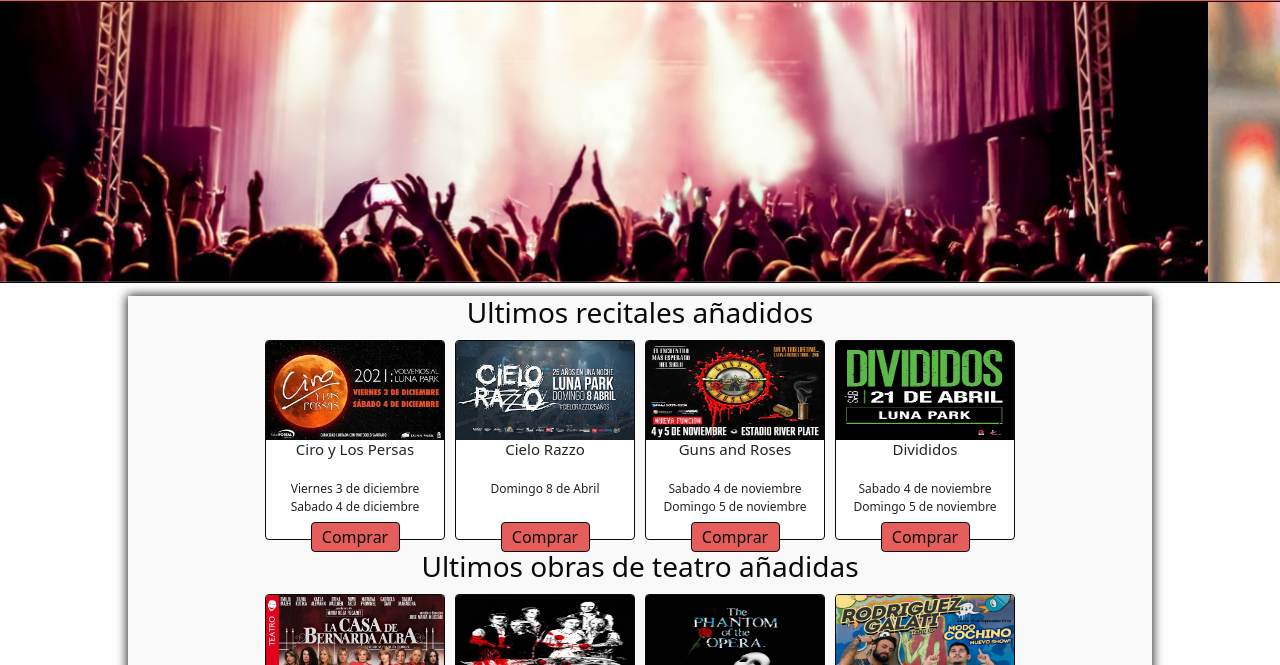
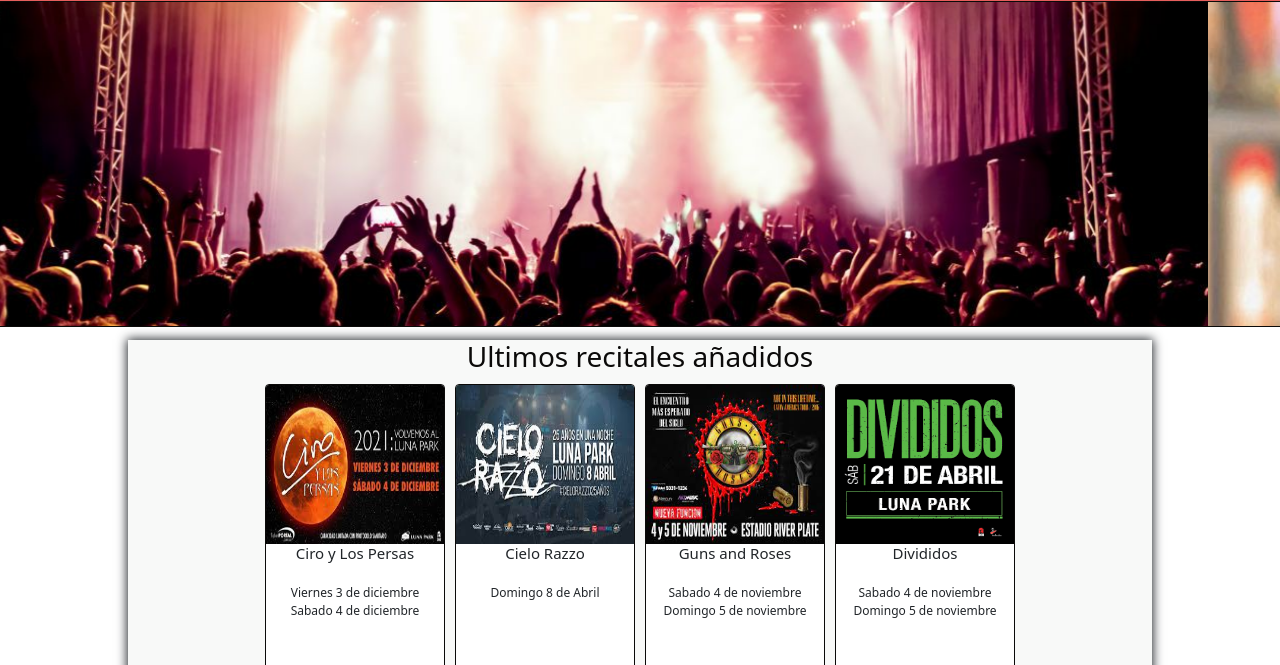
Before and after one commit to keevin95/integrador, a plain HTML site: page index.html in a window 1280 px wide. Shown: the part 102-767 px from the top of the page. Drawn offline with nearby package versions, Linux system fonts and the light colour scheme.

Commit message:
mq 1280 en el main ok, falta crear cuenta

```diff
--- a/index.html
+++ b/index.html
@@ -45,7 +45,7 @@
             </div>
         </nav>
     </header>
-    <main>
+    <main class="main_index">
         <div id="carouselExampleSlidesOnly" class="carousel slide" data-bs-ride="carousel">
             <div class="carousel-inner">
                 <div class="carousel-item active">
--- a/style.scss
+++ b/style.scss
@@ -89,8 +89,9 @@ header {
 
 /*-----------------------------------------MAIN------------------------------------------*/
 
-main {
-    height: calc(100vh-15vh);
+body {
+    .main_index {
+        height: calc(220vh - 13vh);
         width: 100%;
         display: flex;
         flex-direction: row;
@@ -101,8 +102,8 @@ main {
                 width: 100%;
                 object-fit: cover;
                 height: 450px;
+                border-bottom: 1px solid $negro;
             }
-        border-bottom: 1px solid $negro;
             .inicio_sesion {
                 display: none;
                 position: absolute;
@@ -190,7 +191,6 @@ main {
                 flex-direction: row;
                 flex-wrap: wrap;
                 margin-bottom: 2%;
-            margin-top: 2%;
                 justify-content: center;
                 h3 {
                     width: 100%;
@@ -254,7 +254,6 @@ main {
             }
         }
     }
-
     .main_crearCuenta {
         margin-top: 0%;
         background-color: $silver;
@@ -299,6 +298,7 @@ main {
             height: 90%;
             width: 70%;
             margin: auto;
+            margin-top: 1%;
             form {
                 font-family: 'Poppins', sans-serif;
                 font-weight: bold;
@@ -387,7 +387,6 @@ main {
             }
         }
     }
-
     .footer_index {
         background-color: $anaranjado;
         color: $negro;
@@ -405,7 +404,6 @@ main {
             height: 100%;
         }
     }
-
     .footer_crearCuenta,
     .footer_login {
         font-family: 'popins';
@@ -447,6 +445,7 @@ main {
             }
         }
     }
+}
 
 
 /*----------------------------------MEDIA QUERIES--------------------------------------------------*/
@@ -479,50 +478,16 @@ main {
             }
         }
     }
-    main {
-        height: calc(100vh -11vh);
+    body {
+        height: 100vh;
+        .main_index {
+            height: calc(200vh - 16vh);
             .carousel {
                 .d-block {
-                height: 280px;
+                    height: 325px;
                 }
-        }
-        .main_conteiner {
-            .mainSection {
-                width: 100%;
-                margin: auto;
-                .card {
-                    margin-bottom: 1%;
-                    height: 25vh;
-                    width: 180px;
-                    margin-left: 5px;
-                    margin-right: 5px;
-                    img {
-                        height: 50%;
-                    }
-                    .card-body {
-                        padding: 0;
-                        text-align: center;
-                        h5 {
-                            height: 4vh;
-                            font-size: 15px;
-                        }
-                        .card-text {
-                            height: 4vh;
-                            margin-bottom: 5px;
-                            font-size: 12px;
-                        }
-                        .btn {
-                            padding: 2px;
-                            margin-top: 5px;
-                            width: 50%;
-                        }
-                    }
-                }
-            }
-        }
-        .carousel {
                 .inicio_sesion {
-                width: 70%;
+                    width: 40%;
                     justify-content: flex-end;
                     i {
                         font-size: 50px;
@@ -539,10 +504,50 @@ main {
                     }
                 }
             }
+            .main_conteiner {
+                .mainSection {
+                    width: 100%;
+                    margin: auto;
+                    .card {
+                        margin-bottom: 1%;
+                        height: 40vh;
+                        width: 180px;
+                        margin-left: 5px;
+                        margin-right: 5px;
+                        img {
+                            height: 50%;
+                        }
+                        .card-body {
+                            padding: 0;
+                            text-align: center;
+                            h5 {
+                                height: 4vh;
+                                font-size: 15px;
+                            }
+                            .card-text {
+                                height: auto;
+                                margin-bottom: 5px;
+                                font-size: 12px;
+                            }
+                            .btn {
+                                position: absolute;
+                                bottom: 5px;
+                                right: 0;
+                                left: 0;
+                                padding: 2px;
+                                margin-top: 5px;
+                                width: 50%;
+                            }
+                        }
+                    }
+                }
+            }
         }
         .footer_index {
-        height: 3vh;
+            height: 4vh;
         }
+        body {
+            height: 100vh;
             .main_crearCuenta {
                 height: calc(100vh - 23vh);
                 .nav_crearCuenta {
@@ -552,7 +557,8 @@ main {
                 }
                 .conteiner_crearCuenta {
                     form {
-                margin-bottom: 0;
+                        height: 60%;
+                        margin-top: 50px;
                         width: 100%;
                     }
                     .importante {
@@ -575,9 +581,12 @@ main {
                 }
             }
         }
+    }
+}
 
 @media(max-width:1024px) {
     header {
+        height: 8vh;
         nav {
             height: 100%;
             .nav_sections {
@@ -603,7 +612,9 @@ main {
             }
         }
     }
-    main {
+    body {
+        height: 100vh;
+        .main_index {
             height: calc(100vh -11vh);
             .carousel {
                 .d-block {
@@ -664,6 +675,7 @@ main {
                 }
             }
         }
+    }
     .footer_index {
         height: 3vh;
     }
```
Also changed, not shown: style.css, 1 other file. Lines whose indentation alone changed are shown as unchanged.
